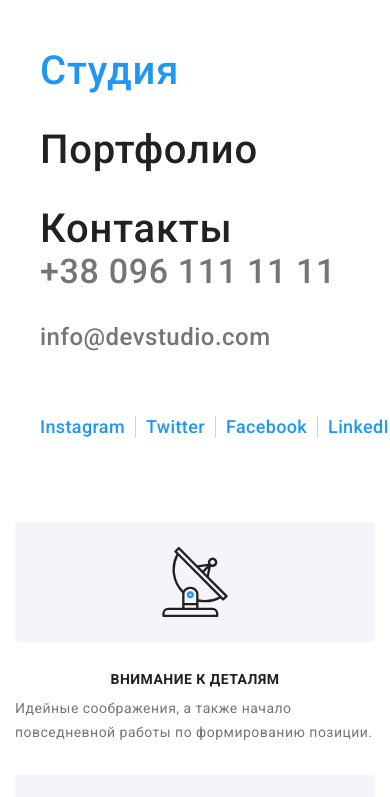
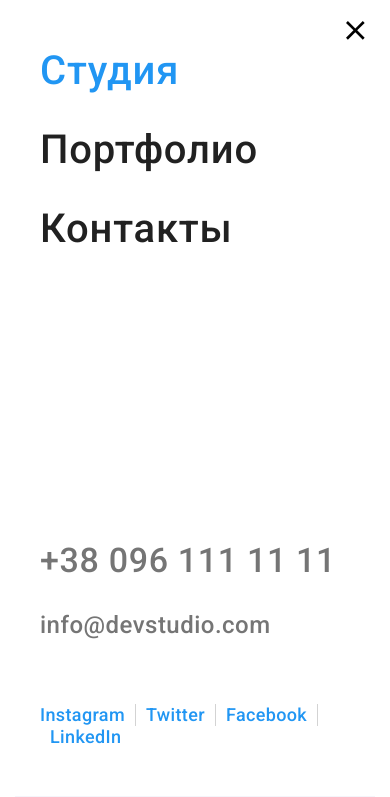
Before and after one commit to GrooT921/goit-markup-hw-08, a plain HTML site: page index.html in a window 390 px wide. Both pictures are taken after a click on the button 355 px from the left and 30 px from the top of the page. Shown: the top 797 px of the page. Drawn offline with nearby package versions, Linux system fonts and the light colour scheme.

Commit message:
Работа над ошибками

```diff
--- a/index.html
+++ b/index.html
@@ -43,7 +43,7 @@
                         </ul>
 
                     </nav>
-                    <div class="mob">
+                    <div class="mobile-flex">
                         <ul class="contacts-nav">
 
                             <li class="contacts-nav__item">
--- a/sass/components/_mobile-container.scss
+++ b/sass/components/_mobile-container.scss
@@ -1,5 +1,6 @@
 
 .menu-button{
+    z-index: 2;
     @media screen and (min-width: 768px) {
     display: none;
     }
@@ -17,12 +18,6 @@
     @media screen and (max-width: 767px){
         display: none;
     }
-}
-
-.menu-button .menu-button__menu {
-    @media screen and (max-width: 767px){
-        display: block;}
-
 }
 
 .menu-button.is-open .menu-button__menu{
@@ -50,14 +45,16 @@
         top: 0;
         left: 0;
         width: 100%;
+        height: min-content;
         padding: 48px 40px;
 
         display: none;
 
         &.is-open {
+            height: 796px;
             display: flex;
             flex-direction: column;
-            z-index: 1;
+            justify-content: space-between;
         }
 
         background-color: white;
@@ -68,6 +65,9 @@
 }
 
 .mobile-nav__list {
+    @media screen and (max-width: 767px){
+        flex-wrap: wrap;
+    }
     @media screen and (min-width: 768px){
         display: none;
     }
@@ -104,7 +104,10 @@
 
 }
 
-.mob{
+.mobile-flex{
     display: flex;
-    flex-direction: column;
+    @media screen and (max-width: 767px){
+        flex-direction: column;
+    }
+
 }
```
Also changed, not shown: css/main.css, css/main.min.css, 2 other files.
